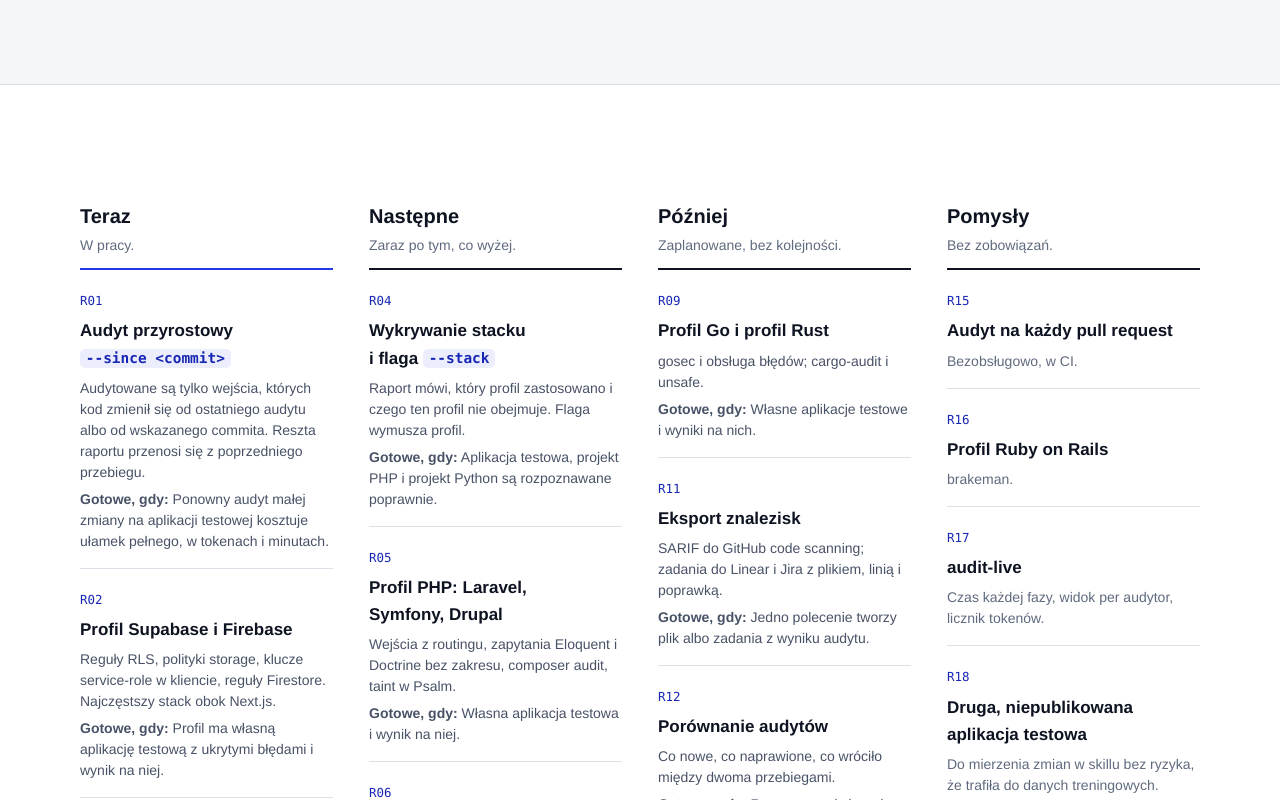
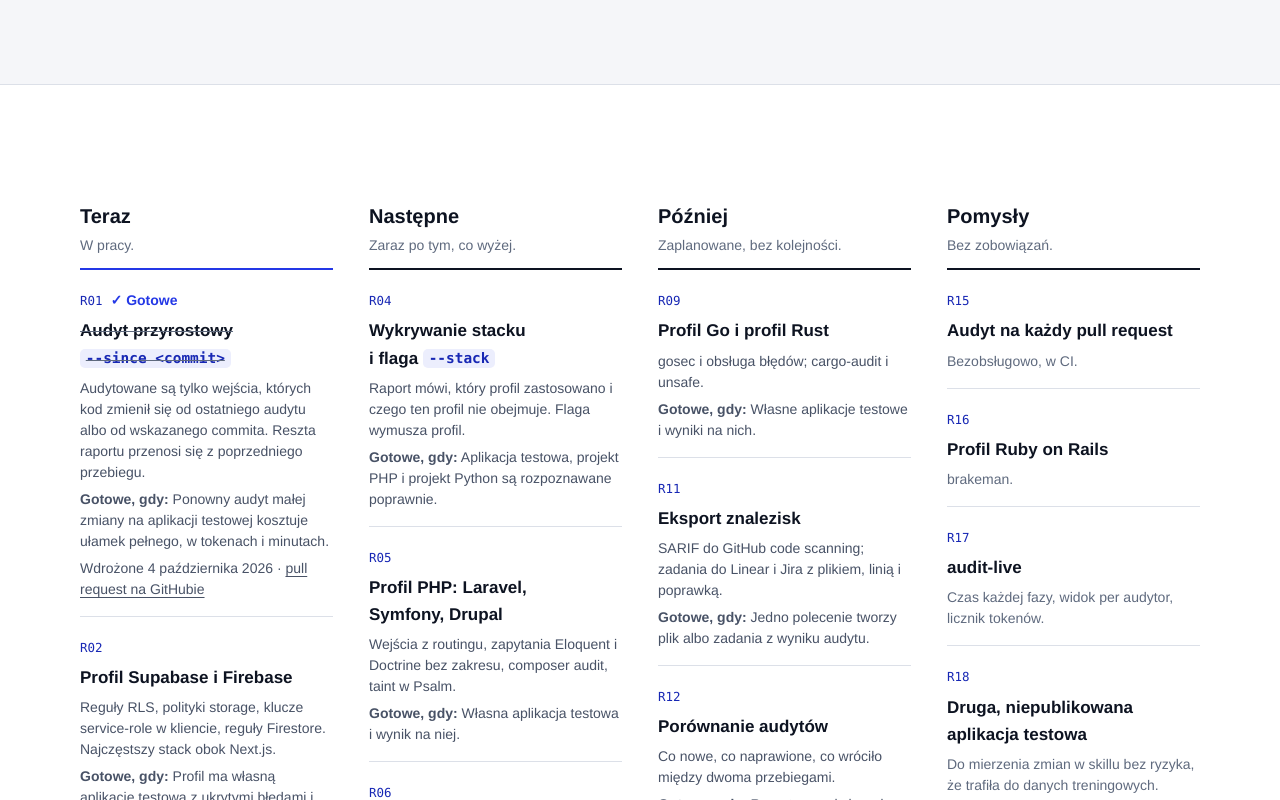
Before and after one commit to bartek-filipiuk/security-audit-landing, an Astro site: page /roadmap in a window 1280 px wide. Shown: the part 465-1265 px from the top of the page. Built offline with nearby package versions, Linux system fonts and the light colour scheme; Astro itself is replaced by a stand-in of ours.

Commit message:
Roadmap: keep shipped items in their lane, marked done with a link to the pull request

```diff
--- a/src/pages/roadmap.astro
+++ b/src/pages/roadmap.astro
@@ -23,11 +23,12 @@ const description = "Co dalej w skillu security-audit: nowe stacki, narzędzia d
             <h2>{lane.name} <span class="note">{lane.note}</span></h2>
             <ol>
               {lane.items.map((it) => (
-                <li>
-                  <span class="id mono">{it.id}</span>
+                <li class={it.shipped ? "is-shipped" : undefined}>
+                  <span class="id mono">{it.id}</span>{it.shipped && <span class="shipped">✓ Gotowe</span>}
                   <h3>{it.name}{it.code && <> <code class="flag">{it.code}</code></>}</h3>
                   <p>{it.value}</p>
                   {it.done && <p class="done"><b>Gotowe, gdy:</b> {it.done}</p>}
+                  {it.shipped && <p class="shipped-note">Wdrożone {it.shipped.date} · <a href={it.shipped.pr}>pull request na GitHubie</a></p>}
                 </li>
               ))}
             </ol>
@@ -66,6 +67,9 @@ const description = "Co dalej w skillu security-audit: nowe stacki, narzędzia d
   .flag { white-space: nowrap; font-size: 0.85em; }
   .done { color: var(--ink-3); }
   .done b { font-weight: 600; color: var(--ink-2); }
+  .shipped { margin-left: 8px; font-size: var(--step--1); font-weight: 600; color: var(--accent); }
+  .shipped-note { font-size: var(--step--1); color: var(--ink-2); }
+  .is-shipped h3 { text-decoration: line-through; text-decoration-thickness: 1px; text-decoration-color: var(--ink-3); }
   .lane-ideas li p { color: var(--ink-3); }
   .small { font-size: var(--step-2); }
   .versions { margin: 20px 0 0; max-width: 72ch; }
--- a/src/roadmap.ts
+++ b/src/roadmap.ts
@@ -1,12 +1,13 @@
 // Public roadmap. Mirrors ROADMAP.md in the skill repo: same ids, same order, no dates.
-export type Item = { id: string; name: string; code?: string; value: string; done: string };
+// shipped: the item stays in its lane, marked done with a link to the pull request that delivered it.
+export type Item = { id: string; name: string; code?: string; value: string; done: string; shipped?: { date: string; pr: string } };
 export type Lane = { key: string; name: string; note: string; items: Item[] };
 
 export const LANES: Lane[] = [
   {
     key: "now", name: "Teraz", note: "W pracy.",
     items: [
-      { id: "R01", name: "Audyt przyrostowy", code: "--since <commit>", value: "Audytowane są tylko wejścia, których kod zmienił się od ostatniego audytu albo od wskazanego commita. Reszta raportu przenosi się z poprzedniego przebiegu.", done: "Ponowny audyt małej zmiany na aplikacji testowej kosztuje ułamek pełnego, w tokenach i minutach." },
+      { id: "R01", name: "Audyt przyrostowy", code: "--since <commit>", value: "Audytowane są tylko wejścia, których kod zmienił się od ostatniego audytu albo od wskazanego commita. Reszta raportu przenosi się z poprzedniego przebiegu.", done: "Ponowny audyt małej zmiany na aplikacji testowej kosztuje ułamek pełnego, w tokenach i minutach.", shipped: { date: "4 października 2026", pr: "https://github.com/bartek-filipiuk/security-audit-skill/pull/1" } },
       { id: "R02", name: "Profil Supabase i Firebase", value: "Reguły RLS, polityki storage, klucze service-role w kliencie, reguły Firestore. Najczęstszy stack obok Next.js.", done: "Profil ma własną aplikację testową z ukrytymi błędami i wynik na niej." },
       { id: "R03", name: "Dokładniejsza ocena benchmarku", value: "Dopasowanie znalezisk do klucza odpowiedzi po pliku i linii, nie po słowach kluczowych.", done: "Każde dopasowanie na aplikacji testowej jest dokładne." },
     ],
```
